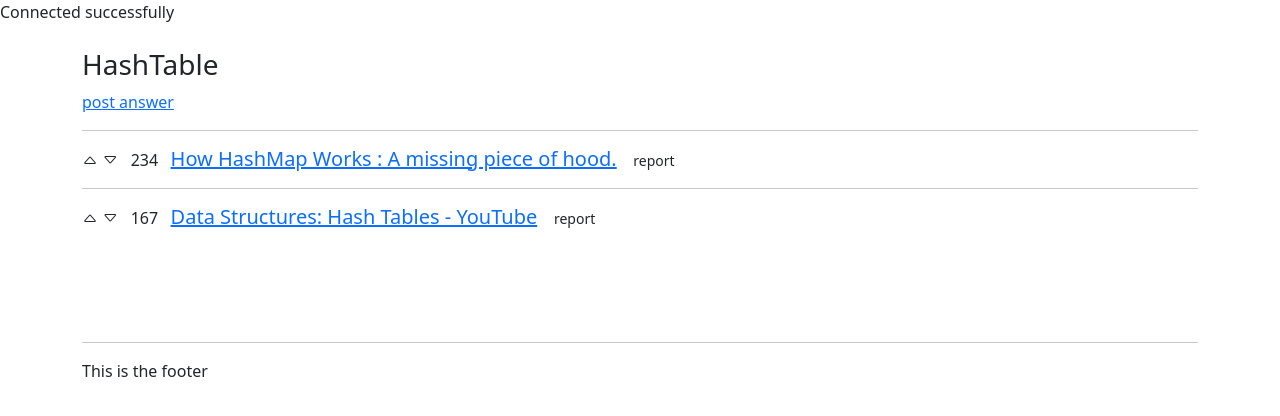
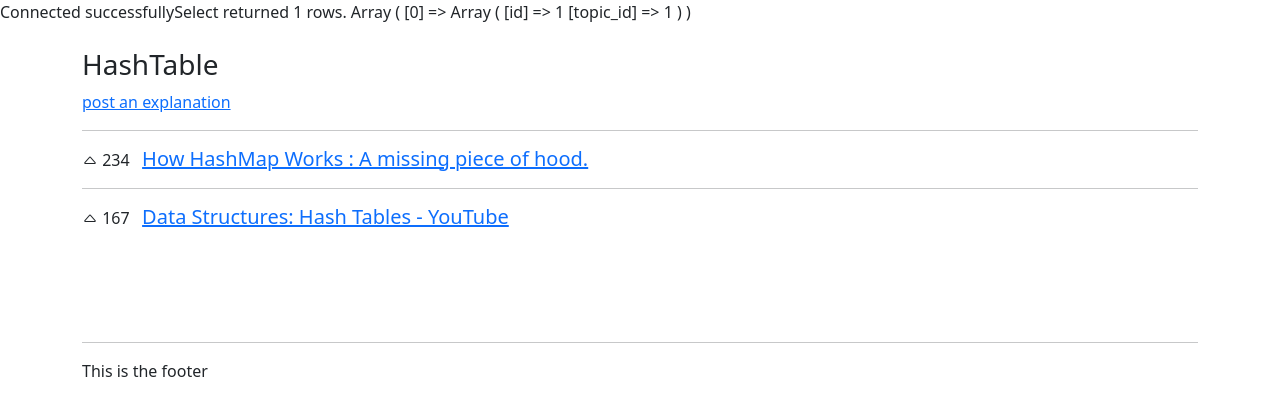
Before and after one commit to st-patrick/aristotle, a PHP site: page /topic.php in a window 1280 px wide. Shown: the top 416 px of the page. Run offline with PHP 8.4, Linux system fonts and the light colour scheme; tables that the repository leaves empty or names only in its code hold one stand-in row (values such as "Sample post"); some libraries are stand-ins or nearby versions.

Commit message:
start connecting database to topic overview
... and use prepared statement to prevent SQL injection in index

```diff
--- a/index.php
+++ b/index.php
@@ -35,7 +35,11 @@ $message = "";
 if(isset($_POST['SubmitButton'])){ //check if form was submitted
     $input = $_POST['inputText']; //get input text
 
-    $conn->query("INSERT INTO `topics` (`id`, `title`) VALUES (NULL, '". $input ."');");
+    // prepared statement to prevent SQL injection
+    $stmt = $conn->prepare('INSERT INTO `topics` (`id`, `title`) VALUES (NULL, ?);');
+    $stmt->bind_param('s', $input); // 's' specifies the variable type => 'string'
+
+    $stmt->execute();
 
     $message = "Success! You created the topic ".$input . "<br><br>";
 }
--- a/topic.php
+++ b/topic.php
@@ -19,15 +19,52 @@
 $servername = "localhost";
 $username = "USER353865_admin";
 $password = "iabFDQvaczRfo8T6Aa2I";
+$database = "db_353865_6";
 
 // Create connection
-$conn = new mysqli($servername, $username, $password);
+$conn = new mysqli($servername, $username, $password, $database);
 
 // Check connection
 if ($conn->connect_error) {
-die("Connection failed: " . $conn->connect_error);
+    die("Connection failed: " . $conn->connect_error);
 }
 echo "Connected successfully";
+
+// handle posting new topic ///////////
+$message = "";
+if(isset($_POST['SubmitButton'])){ //check if form was submitted
+    $input = $_POST['inputText']; //get input text
+
+    // prepared statement to prevent SQL injection
+    $stmt = $conn->prepare('INSERT INTO `topics` (`id`, `title`) VALUES (NULL, ?);');
+    $stmt->bind_param('s', $input); // 's' specifies the variable type => 'string'
+
+    $stmt->execute();
+
+    $message = "Success! You created the topic ".$input . "<br><br>";
+}
+
+
+// get topics ////////////////////
+
+$result = $conn->query("SELECT * FROM `explanations` WHERE topic_id=1 ;");
+
+if ($result->num_rows > 0) {
+    printf("Select returned %d rows.\n", $result->num_rows);
+
+    $result_array = $result->fetch_all(MYSQLI_ASSOC);
+    print_r($result_array);
+} else {
+    echo "0 results";
+}
+$conn->close();
+
+
+//TODO use google safe browsing API to check against malicious URLs
+//TODO if an actual URL was posted (and not javascript, a string or other stuff we don't want)
+//TODO possibility to report URLs
+
+
 
 ?>
 
@@ -41,11 +78,26 @@ echo "Connected successfully";
         </div>
     </div>
 
+
     <div class="row">
         <div class="col">
-            <a href="#">post answer</a>
+            <a href="#" onclick="document.getElementById('post-explanation-row').classList.remove('d-none');">post an explanation</a>
         </div>
     </div>
+
+    <div class="row mt-3 mb-3 py-3 bg-light d-none" id="post-explanation-row">
+        <div class="col">
+            <?php echo $message; ?>
+            Found a good explanation? Paste the URL here:<br>
+            <form action="" method="post">
+                <input type="url" name="inputText"/>
+                <input type="submit" name="SubmitButton" value="post explanation now"/>
+            </form>
+            <br>
+            <a href="#" onclick="document.getElementById('post-explanation-row').classList.add('d-none');">hide form</a>
+        </div>
+    </div>
+
 
 
     <div id="content-goes-here">
@@ -136,10 +188,8 @@ echo "Connected successfully";
                 <div class="col">
                 <hr>
                 <i class="bi bi-caret-up" onclick="vote(` + i + `, true)"></i>
-                <i class="bi bi-caret-down" onclick="vote(` + i + `, false)"></i>&nbsp;&nbsp;
                 ` + current_content['upvotes'] + `&nbsp;&nbsp;
                 <a class="h5" target="_blank" href="` + current_content['link'] + `">` + current_content['name'] + `</a>
-                &nbsp;&nbsp; <small>report</small>
                 </div>
             </div>`;
 
```
